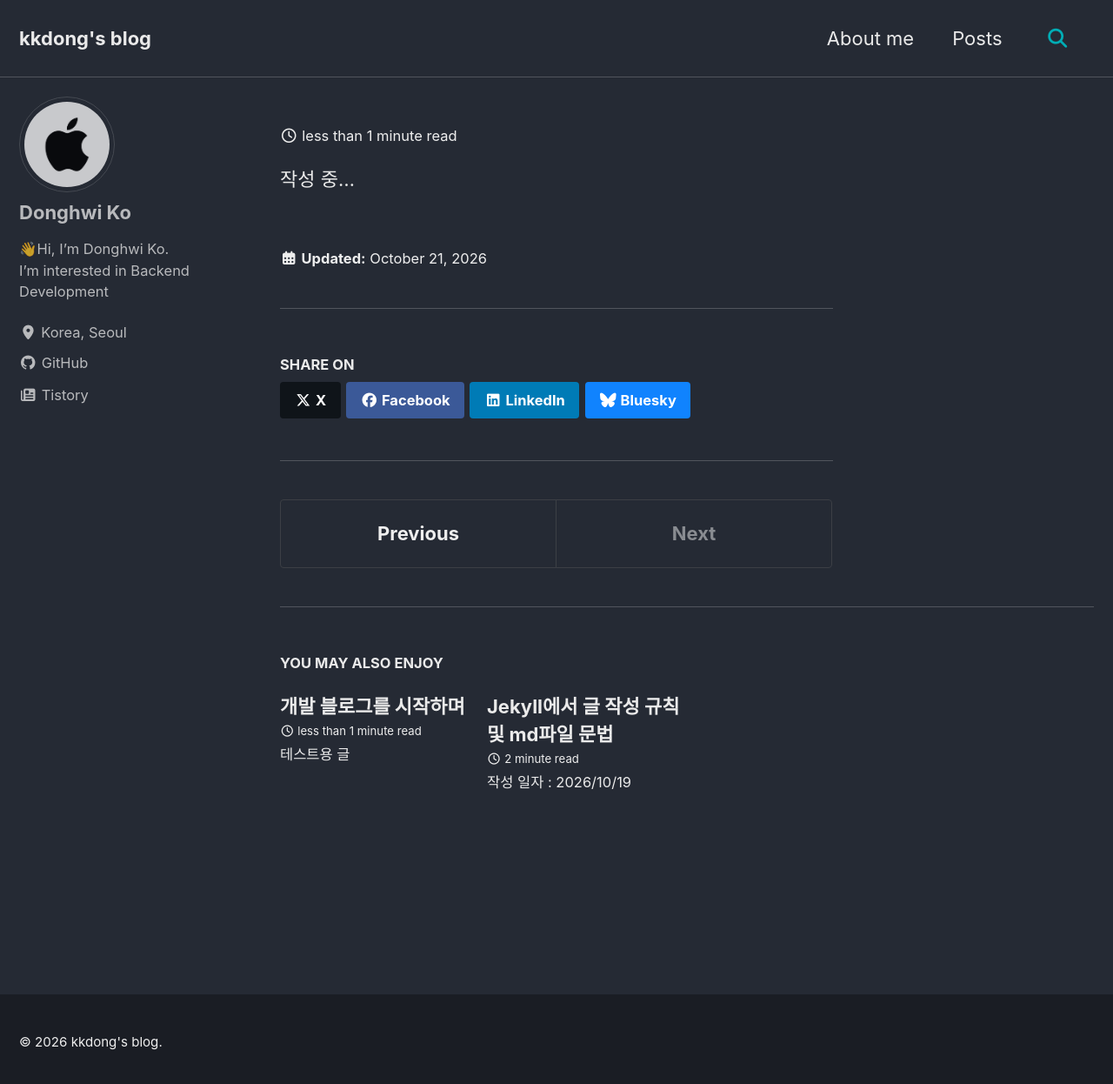
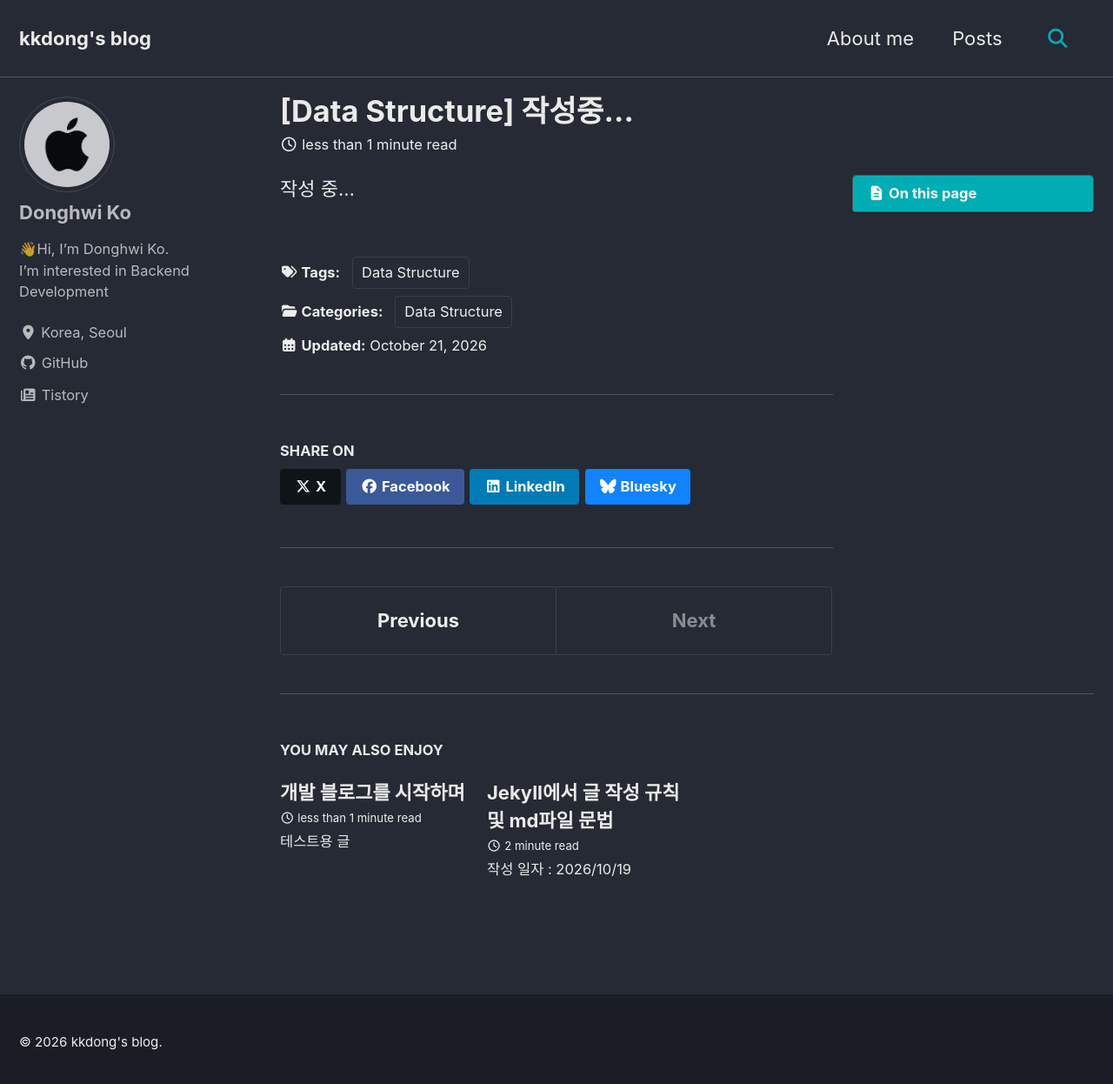
Before and after one commit to kkodong784/kkodong784.github.io, a Jekyll site: the page built from _posts/2026-10-21-first-data-structure.md, in a window 1280 px wide and 1254 px high. Shown: the top 1246 px of the window at 87% size. Built offline with Jekyll 4.4.1, drawn with Linux system fonts in a browser that asks for light colours; cached includes are drawn as plain includes.

```diff
--- a/_posts/2026-10-21-first-data-structure.md
+++ b/_posts/2026-10-21-first-data-structure.md
@@ -1,5 +1,5 @@
 ---
-title: "[Data Structure]"  작성중...
+title: "[Data Structure]  작성중..."
 categories:
   - Data Structure
 tags:
```
